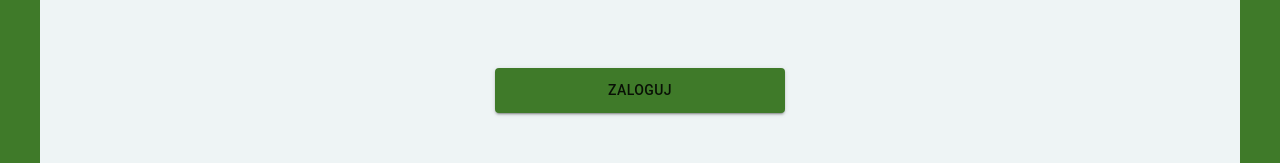
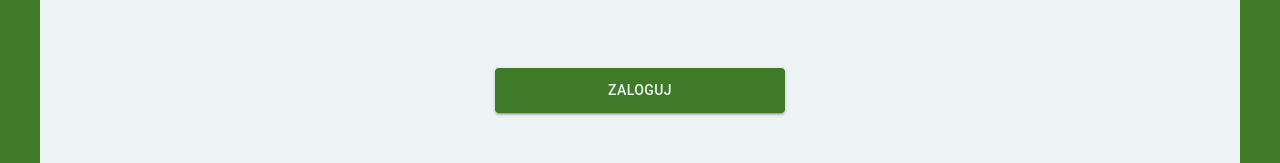
Before and after one commit to urasinskipawel/PoC-Hotel-App, a React (Create React App) app: page /login in a window 1280 px wide. Shown: the part 449-612 px from the top of the page. Built offline with nearby package versions, Linux system fonts and the light colour scheme.

Commit message:
Fixex after review. Defined repeating styles to a variable

```diff
--- a/src/App.tsx
+++ b/src/App.tsx
@@ -3,7 +3,7 @@ import React from 'react';
 import { BrowserRouter as Router, Routes as Switch, Route } from 'react-router-dom';
 import { Home } from './screens/Home';
 import { Login } from './screens/Login';
-import { HotelsList } from './screens/HotelsList';
+import HotelList from './screens/HotelList';
 import HotelDetails from './screens/HotelDetails';
 import HotelRoomList from './screens/HotelRoomList';
 import HotelRoomDetails from './screens/HotelRoomDetails';
@@ -18,7 +18,7 @@ export const App = () => {
 				<Switch>
 					{/* <Route path='/' element={<Home />} /> */}
 					<Route path='/login' element={<Login />} />
-					<Route path='/hotels' element={<HotelsList />} />
+					<Route path='/hotels' element={<HotelList />} />
 					<Route path='/hotel/:hotelId' element={<HotelDetails />} />
 					<Route path='/hotel/:hotelId/rooms' element={<HotelRoomList />} />
 					<Route path='/hotel/:hotelId/room/:roomId' element={<HotelRoomDetails />} />
--- a/src/screens/Login.tsx
+++ b/src/screens/Login.tsx
@@ -1,11 +1,45 @@
-import React, { useState } from 'react';
-import { Container, TextField, Button, Avatar, useTheme, styled, Box } from '@mui/material';
-
+import React, { ChangeEvent, useState } from 'react';
+import { Container, TextField, Button, Avatar, useTheme, Box } from '@mui/material';
+import { makeStyles } from '@mui/styles';
 import { useNavigate } from 'react-router-dom';
 
+const useStyles = makeStyles(theme => ({
+	root: {
+		display: 'flex',
+		flexDirection: 'column',
+		alignItems: 'center',
+		justifyContent: 'center',
+		backgroundColor: '#EEF4F5',
+		padding: '0px',
+		height: '100vh',
+	},
+	input: {
+		'& .MuiOutlinedInput-root .MuiOutlinedInput-notchedOutline': {
+			borderColor: '#3F7A29',
+		},
+		'& .MuiOutlinedInput-root': {
+			'&.Mui-focused fieldset': {
+				borderColor: '#3F7A29',
+			},
+		},
+		'& .MuiOutlinedInput-input': {
+			color: '#3F7A29',
+		},
+		'& .MuiInputBase-input': {
+			height: '28px',
+		},
+		'& label.Mui-focused': {
+			color: '#3F7A29',
+		},
+		'& .MuiInputLabel-outlined': {
+			color: '#3F7A29',
+		},
+	},
+}));
+
 export const Login = () => {
-	const [username, setUsername] = useState('');
-	const [password, setPassword] = useState('');
+	const [username, setUsername] = useState<string>('');
+	const [password, setPassword] = useState<string>('');
 	const navigate = useNavigate();
 
 	const handleLogin = () => {
@@ -18,33 +52,24 @@ export const Login = () => {
 		}
 	};
 
+	const handleUsernameChange = (e: ChangeEvent<HTMLInputElement>) => {
+		setUsername(e.target.value);
+	};
+
+	const handlePasswordChange = (e: ChangeEvent<HTMLInputElement>) => {
+		setPassword(e.target.value);
+	};
+
 	const theme = useTheme();
 
+	const classes = useStyles();
+
 	return (
-		<Container
-			component='main'
-			sx={{
-				backgroundColor: '#EEF4F5',
-				display: 'flex',
-				flexDirection: 'column',
-				alignItems: 'center',
-				justifyContent: 'center',
-				padding: '0px',
-				height: '100vh',
-			}}
-		>
-			<Box
-				sx={{
-					display: 'flex',
-					flexDirection: 'column',
-					alignItems: 'center',
-					justifyContent: 'center',
-					height: '800px',
-				}}
-			>
+		<Container className={classes.root} component='main'>
+			<Box className={classes.root}>
 				<Avatar
 					alt='Hotel Service Logo'
-					src='./images/Hotelservice+GmbH+ 1.png'
+					src='./images/Hotelservice_logo.png'
 					variant='square'
 					sx={{
 						width: '150px',
@@ -52,79 +77,37 @@ export const Login = () => {
 						mb: '4rem',
 						mt: '-7.5rem',
 					}}
-				></Avatar>
+				/>
 
 				<TextField
+					className={classes.input}
 					label='E-mail'
 					type='email'
 					variant='outlined'
 					size='small'
 					value={username}
-					onChange={e => setUsername(e.target.value)}
-					sx={{
-						'& .MuiOutlinedInput-root .MuiOutlinedInput-notchedOutline': {
-							borderColor: theme.palette.background.default,
-						},
-						'& .MuiOutlinedInput-root': {
-							'&.Mui-focused fieldset': {
-								borderColor: theme.palette.background.default,
-							},
-						},
-						'& .MuiOutlinedInput-input': {
-							color: theme.palette.background.default,
-						},
-						'& .MuiInputBase-input': {
-							height: 28,
-						},
-						'& label.Mui-focused': {
-							color: theme.palette.background.default,
-						},
-						'& .MuiInputLabel-outlined': {
-							color: theme.palette.background.default,
-						},
-						width: 290,
-						mb: '25px',
-					}}
+					onChange={handleUsernameChange}
+					sx={{ mb: '25px', minWidth: 290 }}
 				/>
 				<TextField
+					className={classes.input}
 					label='Hasło'
 					type='password'
 					variant='outlined'
 					size='small'
 					value={password}
-					onChange={e => setPassword(e.target.value)}
-					sx={{
-						'& .MuiOutlinedInput-root .MuiOutlinedInput-notchedOutline': {
-							borderColor: theme.palette.background.default,
-						},
-						'& .MuiOutlinedInput-root': {
-							'&.Mui-focused fieldset': {
-								borderColor: theme.palette.background.default,
-							},
-						},
-						'& .MuiOutlinedInput-input': {
-							color: theme.palette.background.default,
-						},
-						'& .MuiInputBase-input': {
-							height: 28,
-						},
-						'& label.Mui-focused': {
-							color: theme.palette.background.default,
-						},
-						'& .MuiInputLabel-outlined': {
-							color: theme.palette.background.default,
-						},
-						width: 290,
-					}}
+					onChange={handlePasswordChange}
+					sx={{ minWidth: 290 }}
 				/>
 				<Button
 					onClick={handleLogin}
 					variant='contained'
 					sx={{
+						color: '#EEF4F5',
 						backgroundColor: theme.palette.background.default,
 						marginTop: '70px',
 						py: '10.25px',
-						width: 290,
+						minWidth: 290,
 						'& .MuiButton-root': {
 							height: 28,
 						},
```
Also changed, not shown: public/images/Hotelservice_logo.png (added).
